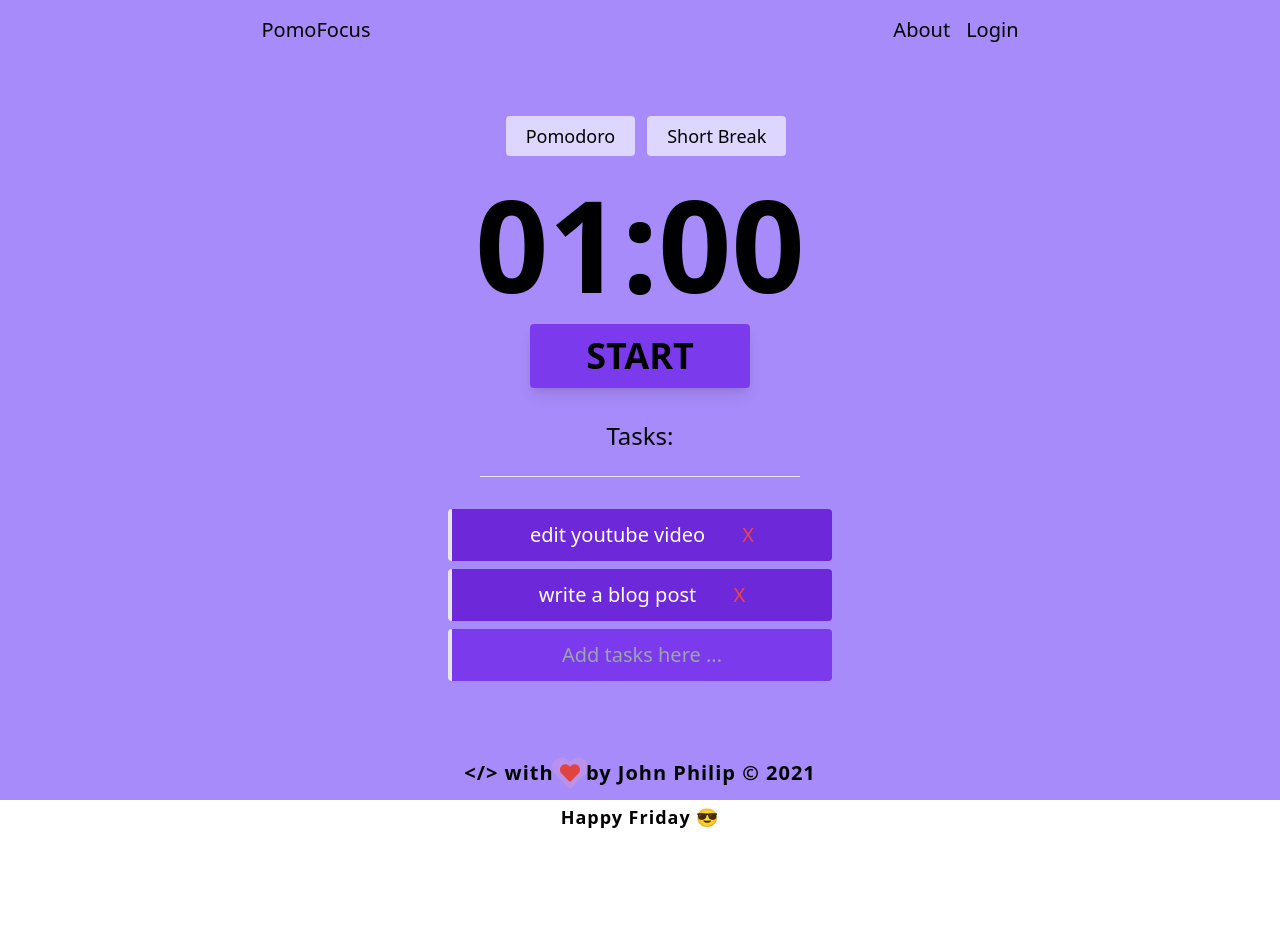
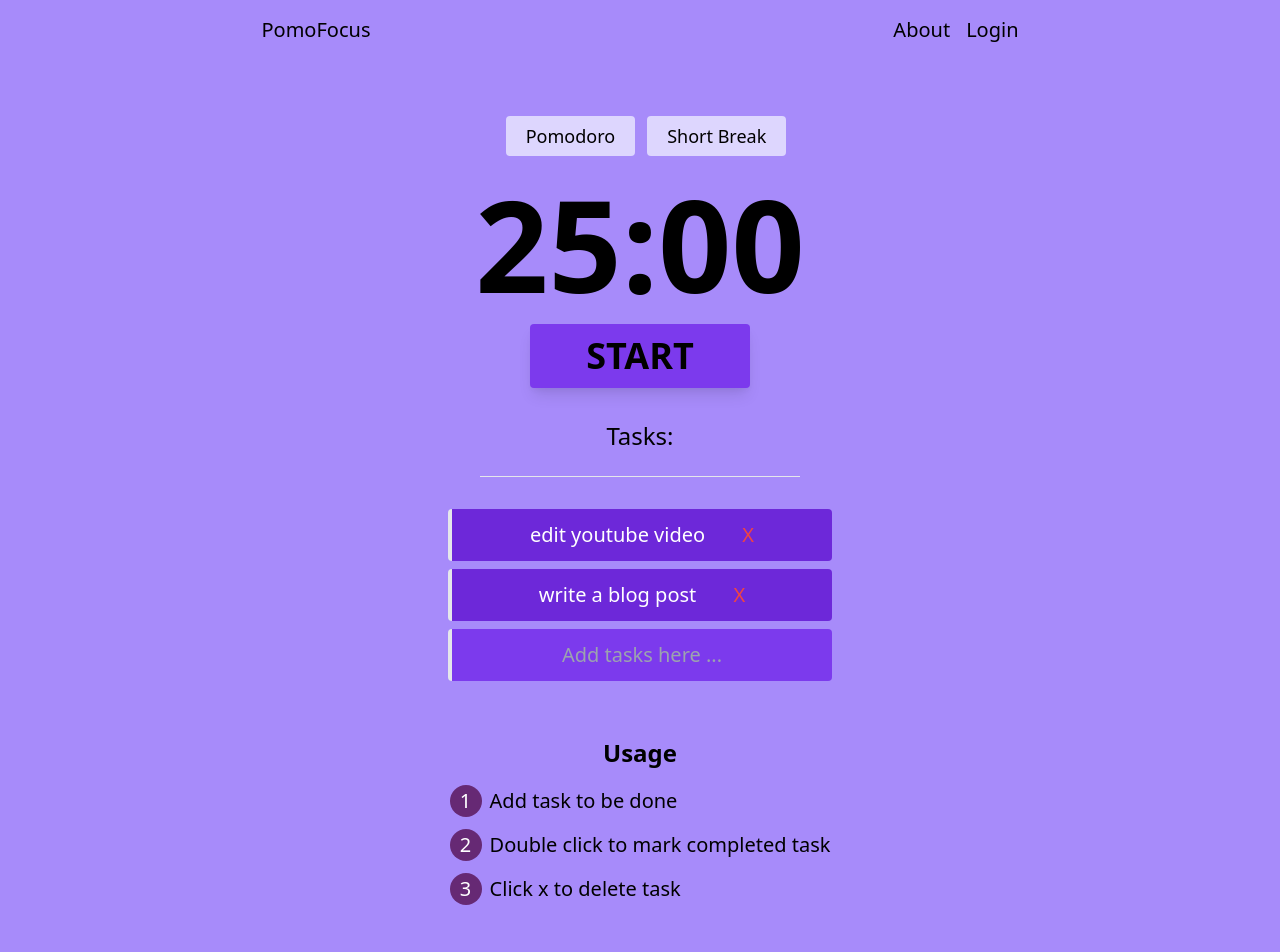
Before and after one commit to dxphilo/pomofocus, a Nuxt app: page / in a window 1280 px wide. Shown: the top 952 px of the page. Before the commit the page ends 887 px from the top, so only its background shows below. Built offline with nearby package versions, Linux system fonts and the light colour scheme.

Commit message:
Updated changes
- added usage component
- Styling of the profile image
- Footer section Styling

```diff
--- a/components/Footer.vue
+++ b/components/Footer.vue
@@ -1,5 +1,5 @@
 <template>
-  <div class="footer font-semibold  text-center mt-8 text-xl leading-9 tracking-wide ">
+  <div class="footer font-semibold  text-center mt-20 text-xl leading-9 tracking-wide ">
    <div class="coded text-xl"> </> with
       <span><span class="sr-only">love</span>
       <svg aria-hidden="true" focusable="false" data-prefix="fas" data-icon="heart" role="img" xmlns="http://www.w3.org/2000/svg" viewBox="0 0 512 512" class="animate-ping heart-background text-red-300 z-10 svg-inline--fa fa-heart fa-w-16">
@@ -48,7 +48,7 @@ export default {
   font-size: 1rem;
   letter-spacing: 1px;
   padding-bottom: 40px;
-  padding-top: 30px;
+  padding-top: 50px;
 }
 svg {
   display: inline;
--- /dev/null
+++ b/components/Notes.vue
@@ -0,0 +1,43 @@
+<template>
+  <!-- Notes usage component-->
+  <div class="notes">
+    <h2 class="text-2xl text-center font-semibold py-2">Usage</h2>
+    <div class="flex justify-center">
+      <ol>
+        <li class="text-xl py-1">Add task to be done</li>
+        <li class="text-xl py-1">Double click to mark completed task</li>
+        <li class="text-xl py-1">Click x to delete task</li>
+      </ol>
+    </div>
+  </div>
+</template>
+<script>
+export default {
+  name: "Notes",
+};
+</script>
+<style scoped>
+ol {
+  list-style: none;
+  counter-reset: my-awesome-counter;
+}
+li {
+  counter-increment: my-awesome-counter;
+  margin: 0.25rem;
+}
+li::before {
+  content: counter(my-awesome-counter);
+  background: #662974;
+  width: 2rem;
+  height: 2rem;
+  border-radius: 50%;
+  display: inline-block;
+  line-height: 2rem;
+  color: white;
+  text-align: center;
+  margin-right: 0.5rem;
+}
+ol ol li::before {
+  background: #de51ff;
+}
+</style>
--- a/components/PomofocusTimer.vue
+++ b/components/PomofocusTimer.vue
@@ -124,7 +124,7 @@ export default {
       tabs: ["Pomodoro", "Short Break"],
       addtask: "",
       timerType: 0,
-      totalSeconds: 1 * 60,
+      totalSeconds: 25 * 60,
       shortbreak: "5:00",
       pomodoroInstance: null,
       notificationSound,
--- a/components/Profile.vue
+++ b/components/Profile.vue
@@ -6,7 +6,20 @@
         :src="$auth.user.picture"
         class="h-8 w-8 rounded inline border-2 border-purple-500"
       />
-      <h2 class="inline">{{ $auth.user.given_name }}</h2>
+      <!-- Heroicon name: solid/chevron-down -->
+      <svg
+        class="-mr-1 ml-2 h-5 w-5"
+        xmlns="http://www.w3.org/2000/svg"
+        viewBox="0 0 20 20"
+        fill="currentColor"
+        aria-hidden="true"
+      >
+        <path
+          fill-rule="evenodd"
+          d="M5.293 7.293a1 1 0 011.414 0L10 10.586l3.293-3.293a1 1 0 111.414 1.414l-4 4a1 1 0 01-1.414 0l-4-4a1 1 0 010-1.414z"
+          clip-rule="evenodd"
+        />
+      </svg>
     </div>
   </div>
 </template>
--- a/pages/index.vue
+++ b/pages/index.vue
@@ -1,5 +1,5 @@
 <template>
-  <div class="home bg-purple-400 w-full h-screen">
+  <div class="home bg-purple-400 w-full">
     <!-- start of the header component -->
     <div class="pomofocus flex justify-around py-4 text-xl">
       <div>
@@ -26,6 +26,9 @@
     <!--pomofocus component-->
     <div class="text-center py-10">
       <PomofocusTimer />
+    </div>
+    <div class="notes">
+      <Notes />
     </div>
     <Footer />
   </div>
```
